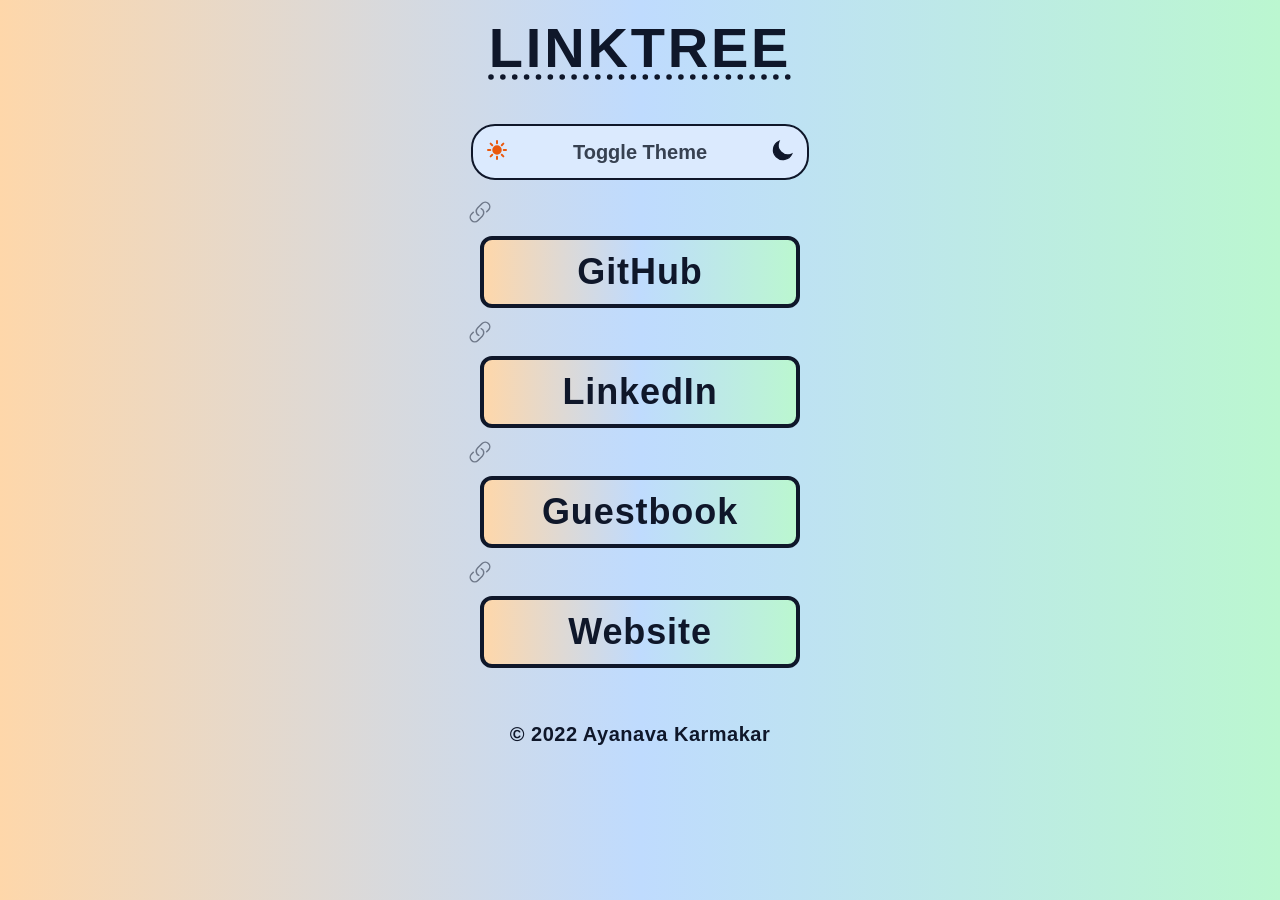
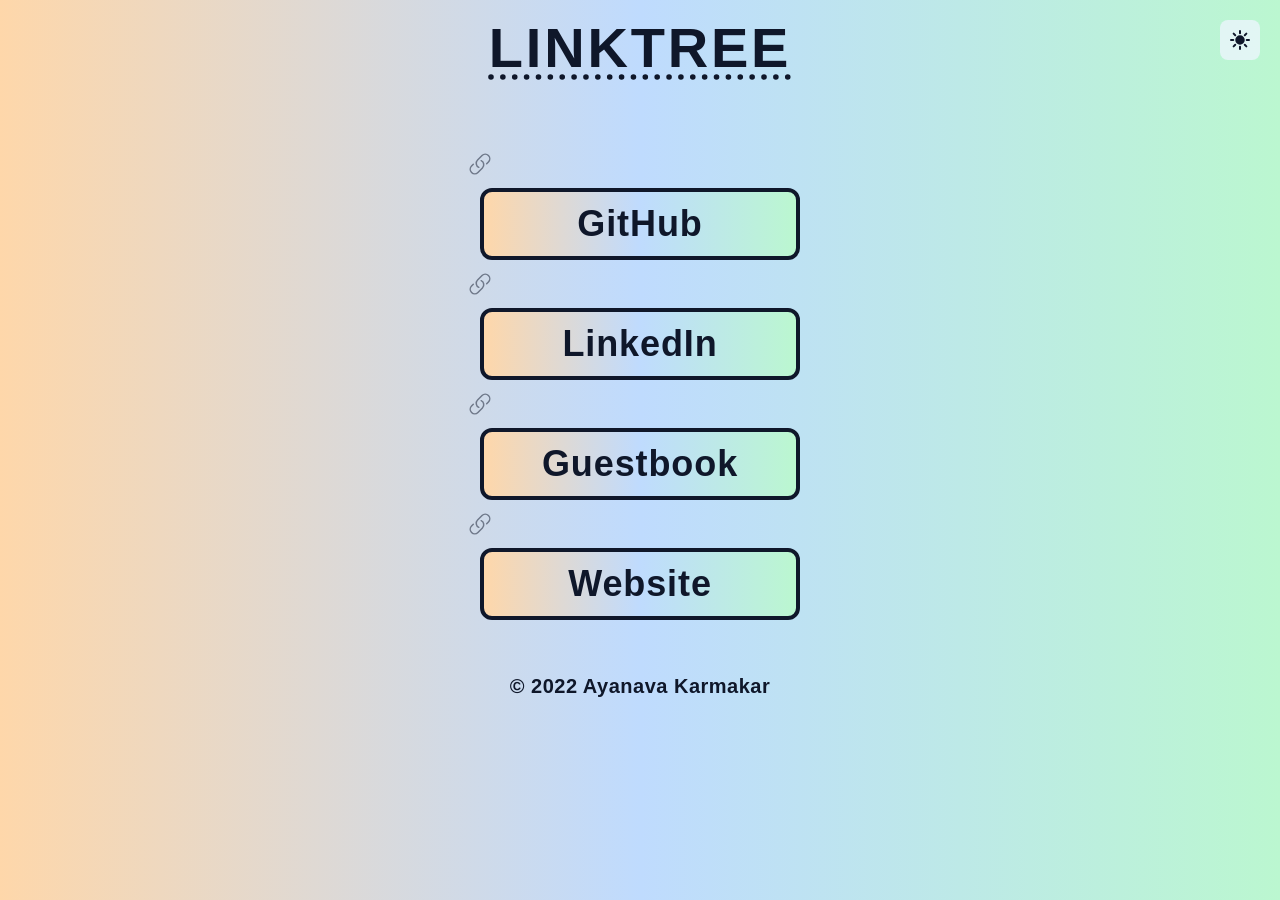
Before and after one commit to AyanavaKarmakar/Linktree, an Astro site: page / in a window 1280 px wide. Built offline with nearby package versions, Linux system fonts and the light colour scheme; Astro itself is replaced by a stand-in of ours; a web font is replaced by a local one.

Commit message:
better for pc

```diff
--- a/src/components/Header.astro
+++ b/src/components/Header.astro
@@ -1,6 +1,10 @@
 ---
 import ThemeToggleButton from "./ThemeToggleButton.astro";
 ---
+
+<div class="absolute p-5 top-0 right-0">
+  <ThemeToggleButton />
+</div>
 
 <div class="flex justify-center items-center">
   <article class="prose prose-xl dark:prose-invert m-5">
@@ -9,6 +13,5 @@ import ThemeToggleButton from "./ThemeToggleButton.astro";
     >
       linktree
     </h1>
-    <ThemeToggleButton />
   </article>
 </div>
--- a/src/components/LinkTree.astro
+++ b/src/components/LinkTree.astro
@@ -5,7 +5,7 @@ import { Links } from "../utils/Links";
 import type { LinkType } from "../utils/Links";
 ---
 
-<div class="flex flex-col items-center">
+<div class="flex flex-col items-center mt-14">
   {
     Links.map((link: LinkType) => {
       const { linkName, linkUrl } = link;
--- a/src/components/ThemeToggleButton.astro
+++ b/src/components/ThemeToggleButton.astro
@@ -1,9 +1,10 @@
-<!-- TODO: Update Button styling -->
 <button
-  class="m-auto flex gap-16 rounded-3xl border-2 bg-blue-100 p-3 hover:bg-slate-200 dark:border-indigo-200/20 border-slate-900 dark:bg-indigo-200/10 dark:hover:border-indigo-200/50"
+  class="m-auto group flex gap-3 rounded-lg border-0 bg-blue-50/75 p-2 hover:bg-slate-200 dark:border-indigo-200/20 border-slate-900 dark:bg-indigo-200/10 dark:hover:border-indigo-200/50 dark:hover:bg-slate-700"
   name="theme-toggle"
 >
-  <label class="cursor-pointer text-orange-600 dark:text-slate-50">
+  <label
+    class="cursor-pointer group-hover:animate-none lg:group-hover:animate-spin text-slate-900 dark:text-slate-50"
+  >
     <!-- Sun -->
     <svg
       xmlns="http://www.w3.org/2000/svg"
@@ -14,19 +15,6 @@
         stroke-linecap="round"
         stroke-linejoin="round"
         d="M12 3v2.25m6.364.386l-1.591 1.591M21 12h-2.25m-.386 6.364l-1.591-1.591M12 18.75V21m-4.773-4.227l-1.591 1.591M5.25 12H3m4.227-4.773L5.636 5.636M15.75 12a3.75 3.75 0 11-7.5 0 3.75 3.75 0 017.5 0z"
-      ></path>
-    </svg>
-  </label>
-  <div class="font-bold text-xl">Toggle Theme</div>
-  <label class="cursor-pointer text-slate-900 dark:text-blue-600">
-    <!-- Moon -->
-    <svg
-      xmlns="http://www.w3.org/2000/svg"
-      class="h-6 w-6 fill-current stroke-current transition-colors duration-300"
-      viewBox="0 0 20 20"
-    >
-      <path
-        d="M17.293 13.293A8 8 0 016.707 2.707a8.001 8.001 0 1010.586 10.586z"
       ></path>
     </svg>
   </label>
--- a/tailwind.config.cjs
+++ b/tailwind.config.cjs
@@ -2,7 +2,7 @@
 module.exports = {
   content: ["./src/**/*.{astro,html,js,jsx,md,mdx,svelte,ts,tsx,vue}"],
   theme: {
-    extend: {},
+    extend: { display: ["group-hover"] },
   },
   plugins: [require("@tailwindcss/typography")],
   darkMode: "class",
```
